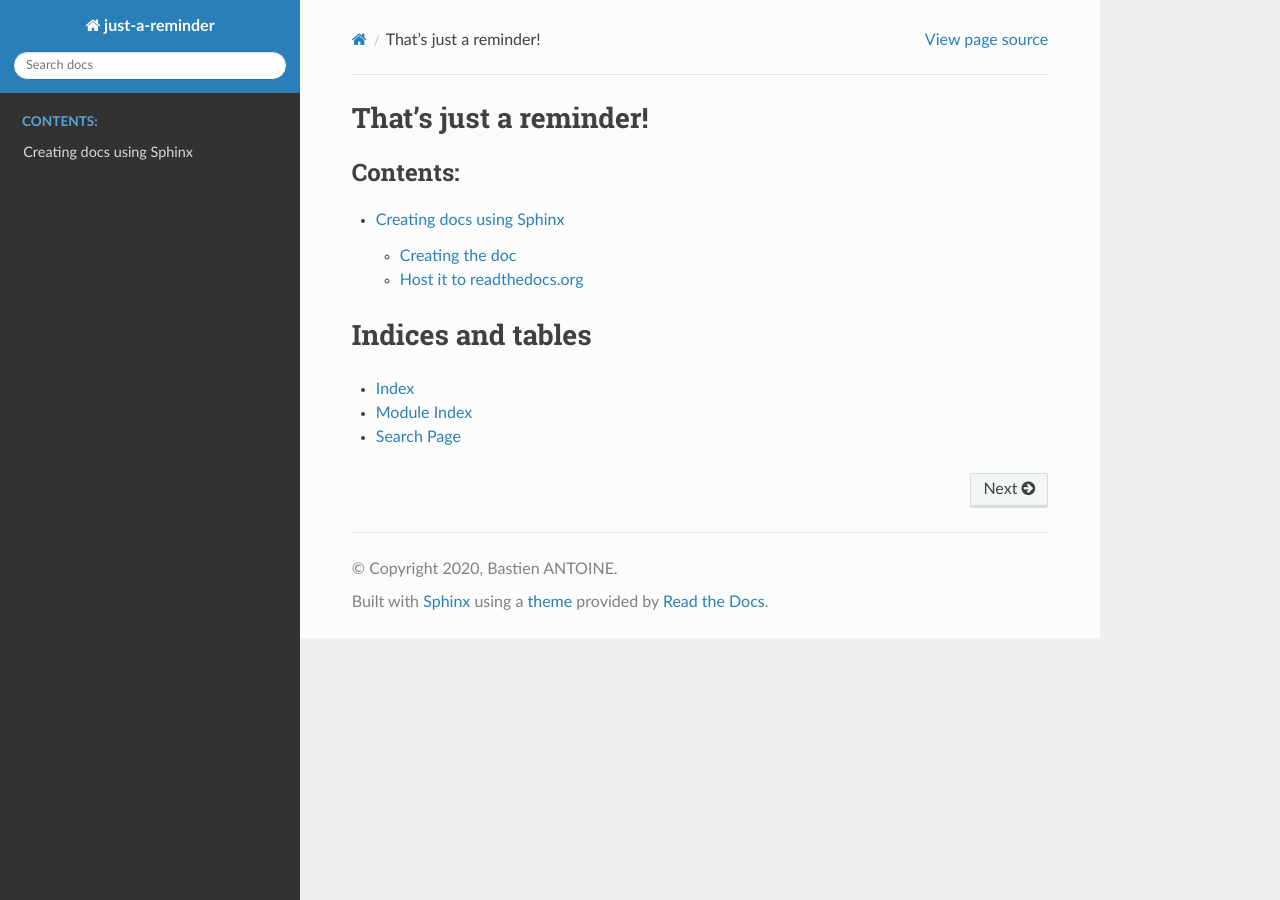
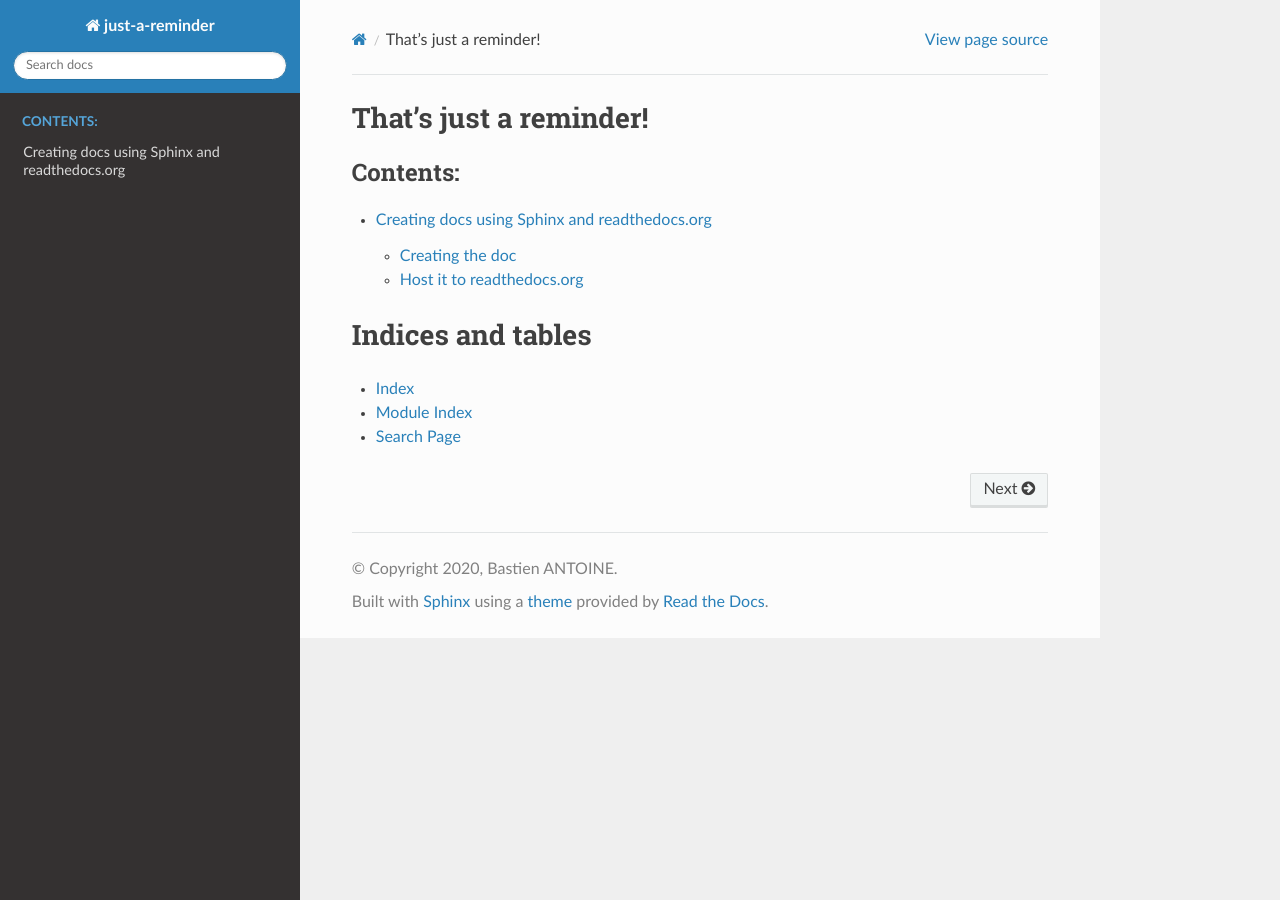
Before and after one commit to bastantoine/just-a-reminder, a Sphinx documentation site: the page built from docs/source/index.rst, in a window 1280 px wide. Built offline with Sphinx 7.4.7 and the Read the Docs theme 2.0.0, drawn with Linux system fonts in a browser that asks for light colours; some of the changed lines change nothing that is shown.

Commit message:
Updated title of Sphinx and RTD page

```diff
--- a/docs/source/docs_sphinx.rst
+++ b/docs/source/docs_sphinx.rst
@@ -1,5 +1,5 @@
-Creating docs using Sphinx
-==========================
+Creating docs using Sphinx and readthedocs.org
+==============================================
 
 Creating the doc
 ----------------
--- a/docs/source/index.rst
+++ b/docs/source/index.rst
@@ -1,8 +1,3 @@
-.. just-a-reminder documentation master file, created by
-   sphinx-quickstart on Thu Feb  6 22:31:15 2020.
-   You can adapt this file completely to your liking, but it should at least
-   contain the root `toctree` directive.
-
 That's just a reminder!
 =======================
 
```
